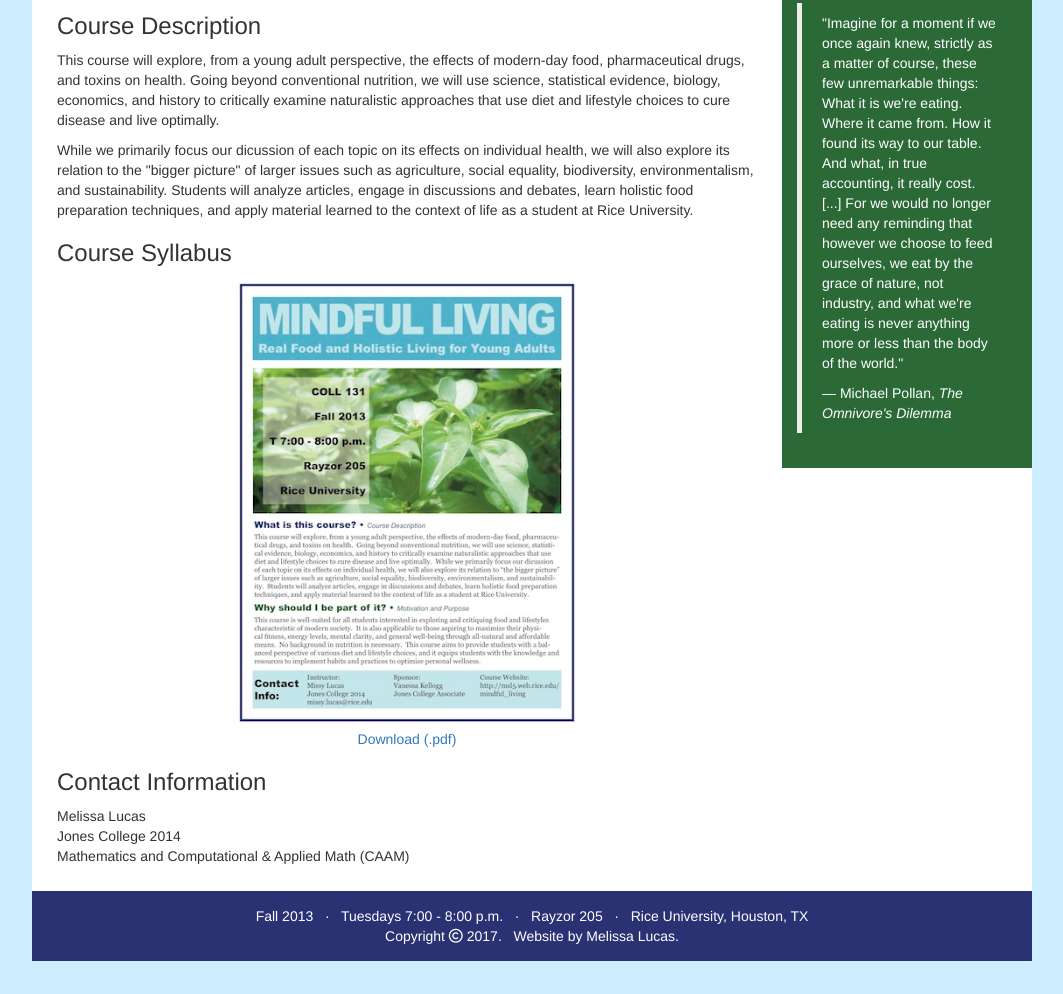
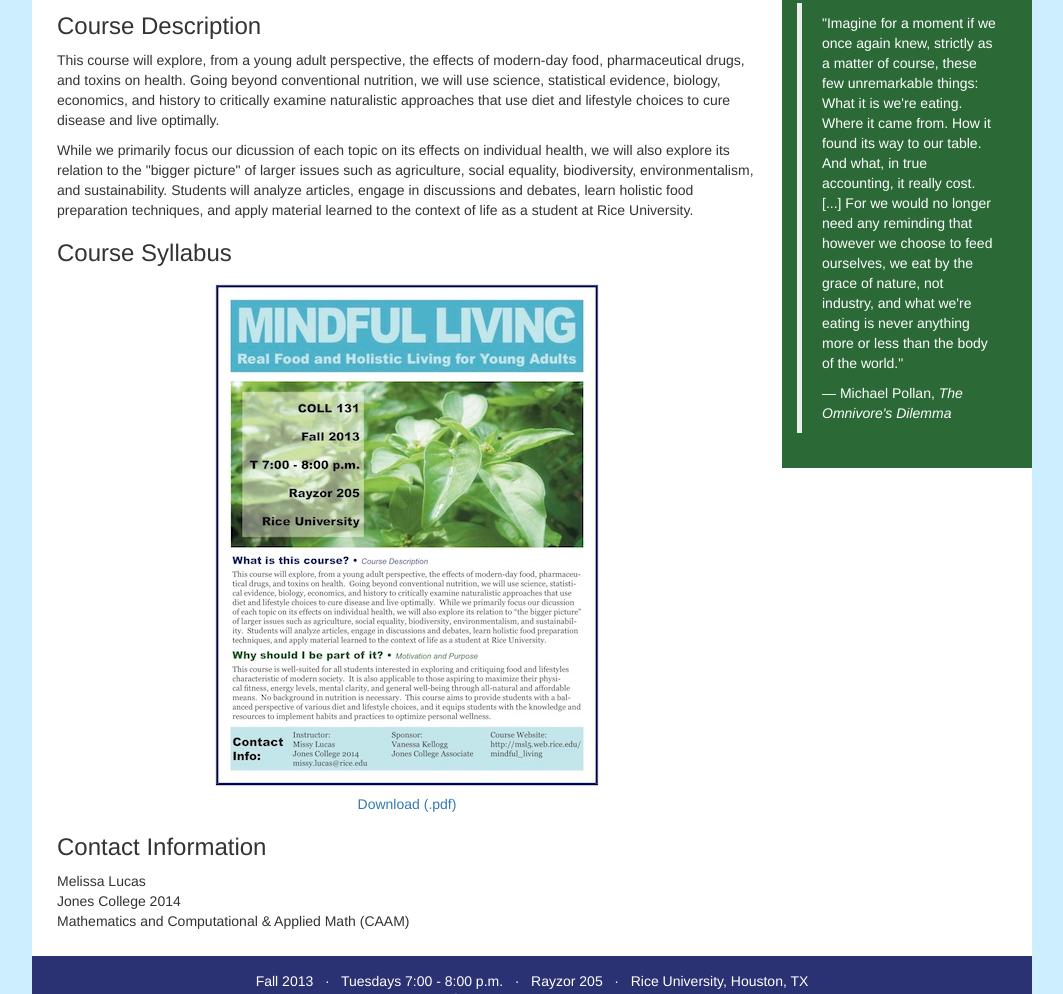
Before and after one commit to mlucas2218/mindful-living-course, a plain HTML site: page about.html in a window 1280 px wide. Shown: the part 389-1383 px from the top of the page, without its empty margins (108-1171 px from the left). Before the commit the page ends 1350 px from the top, so only its background shows below. Drawn offline with nearby package versions, Linux system fonts and the light colour scheme.

Commit message:
Update #syllabus-preview settings

```diff
--- a/style.css
+++ b/style.css
@@ -54,9 +54,9 @@ body {
 /*.content ul, .content ol {
 	padding: 0 15px 15px 40px;
 }*/
-#syllabus-preview {
+/*#syllabus-preview {
   max-width: 350px;
-}
+}*/
 .resources-sections > .col-xs-3 {
   margin: 5px;
   min-width: 200px;
```
